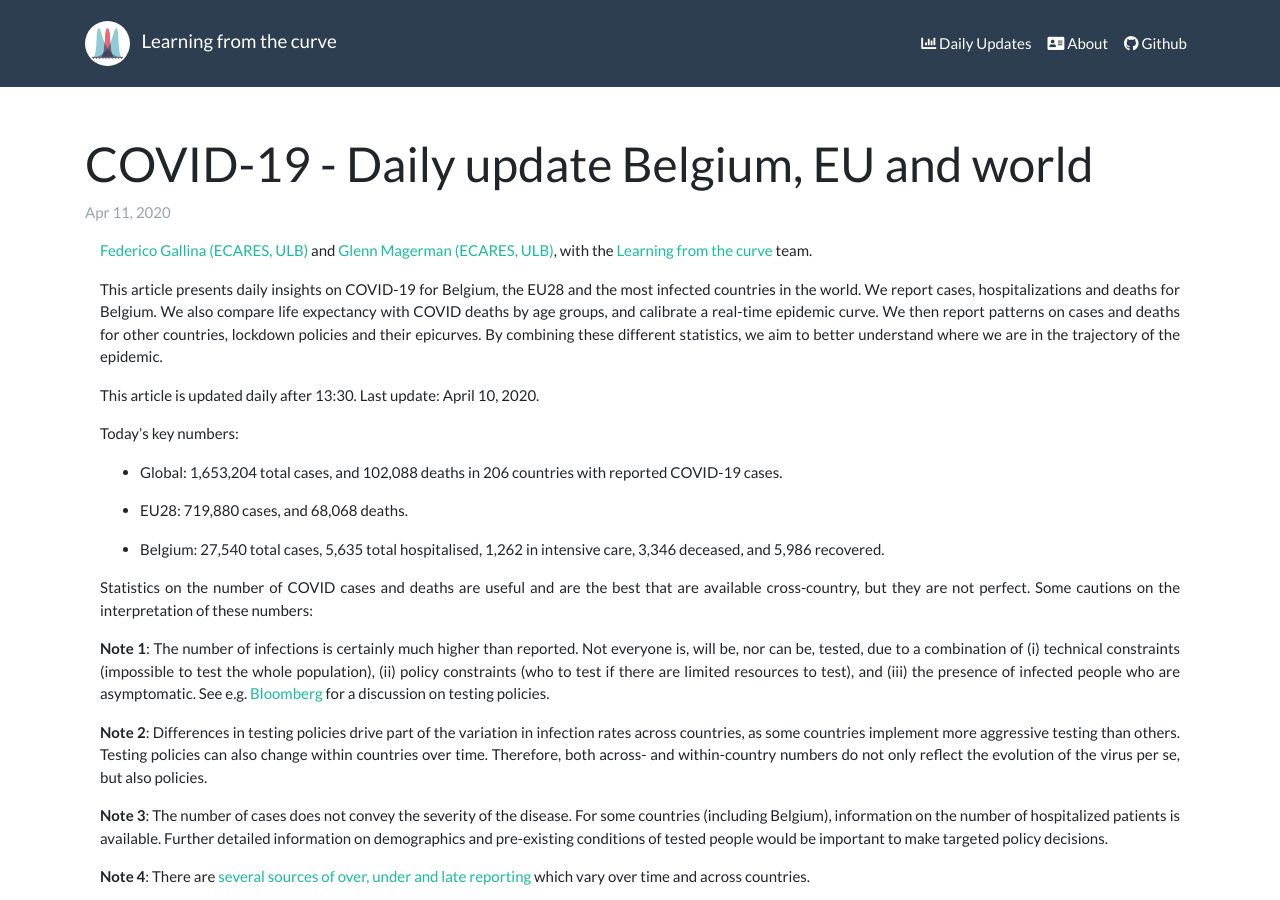
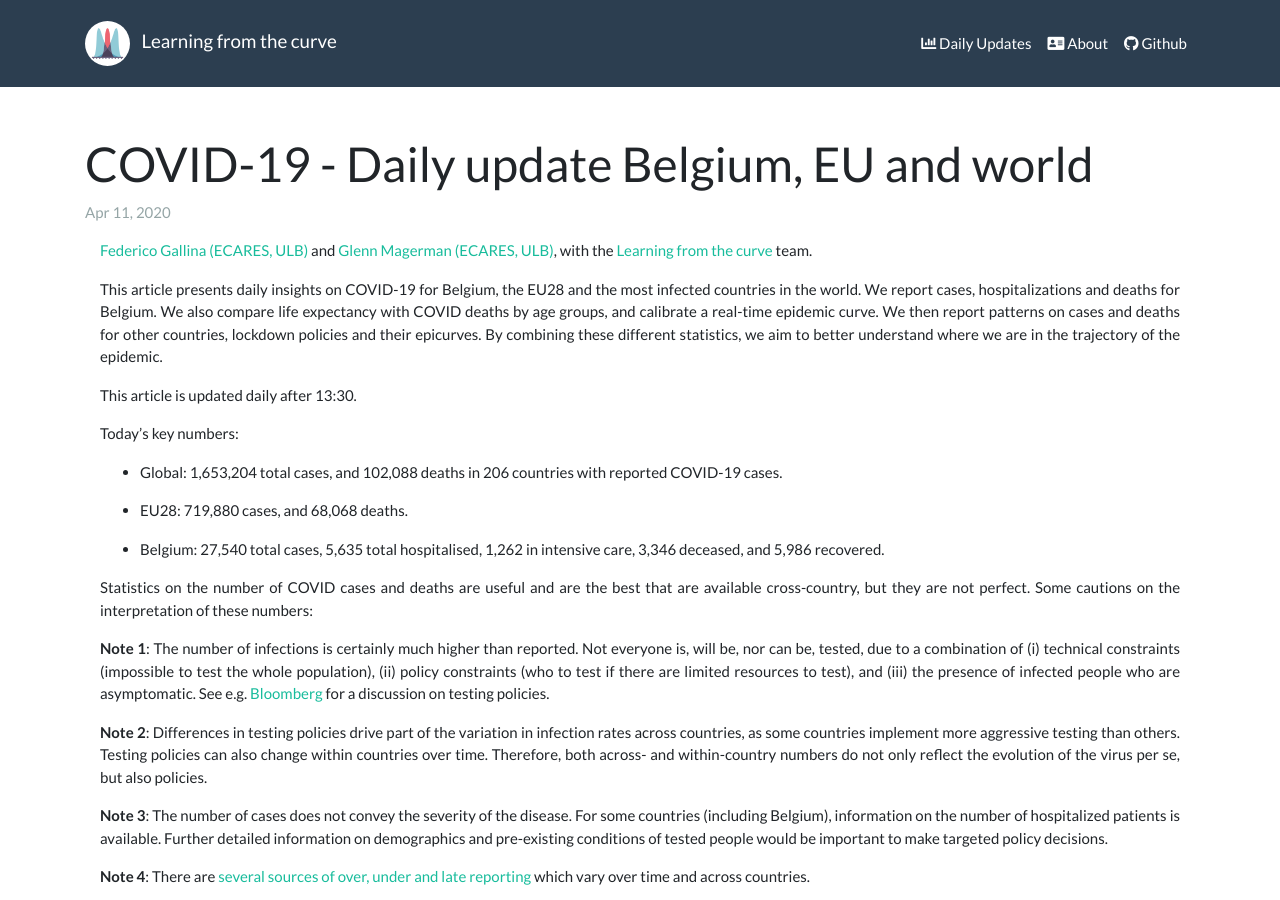
Before and after one commit to Learning-from-the-curve/learning-from-the-curve, a Jekyll site: the page built from _posts/daily-updates/2020-04-11-COVID19-Daily-update-on-number-of-cases-and-deaths.md, in a window 1280 px wide and 900 px high. Built offline with Jekyll 4.4.1, drawn with Linux system fonts in a browser that asks for light colours.

Commit message:
Update 2020-04-11-COVID19-Daily-update-on-number-of-cases-and-deaths.md

```diff
--- a/_posts/daily-updates/2020-04-11-COVID19-Daily-update-on-number-of-cases-and-deaths.md
+++ b/_posts/daily-updates/2020-04-11-COVID19-Daily-update-on-number-of-cases-and-deaths.md
@@ -10,7 +10,7 @@ This article presents daily insights on COVID-19 for Belgium, the EU28 and the m
 We report cases, hospitalizations and deaths for Belgium. We also compare life expectancy with COVID deaths by age groups, and calibrate a real-time epidemic curve.
 We then report patterns on cases and deaths for other countries, lockdown policies and their epicurves. By combining these different statistics, we aim to better understand where we are in the trajectory of the epidemic.
 
-This article is updated daily after 13:30. Last update: April 10, 2020.
+This article is updated daily after 13:30.
 
 Today's key numbers:
 
```
